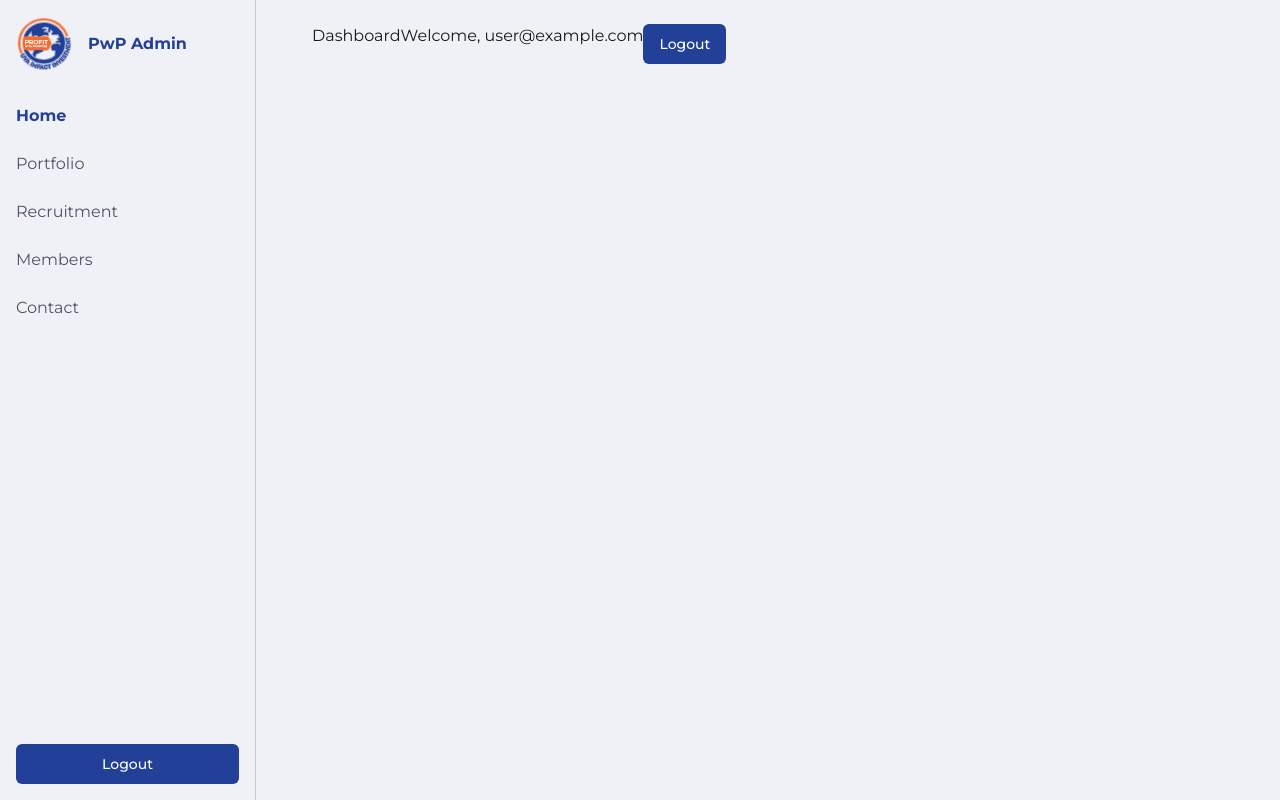
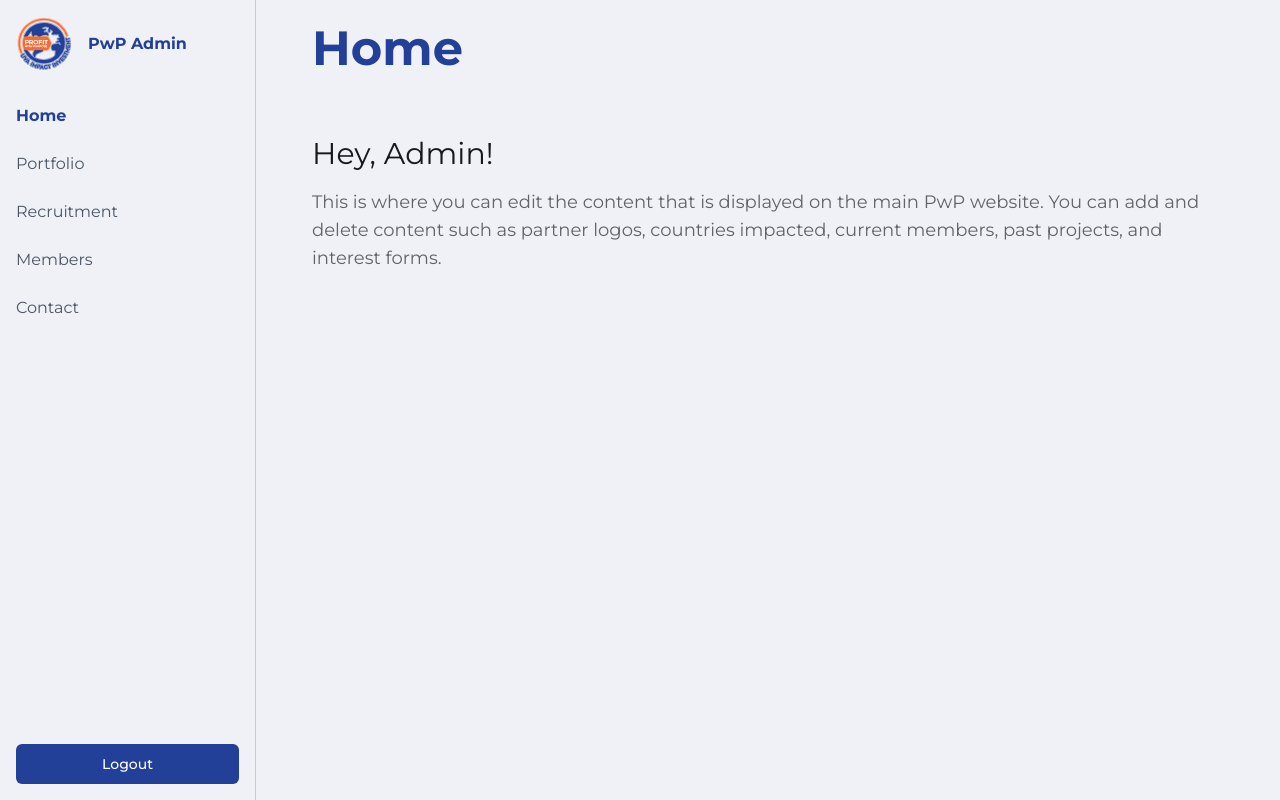
Before and after one commit to EthanHaller/PWP-Frontend, a React (Vite) app: page /admin/home in a window 1280 px wide. Built offline with nearby package versions, Linux system fonts and the light colour scheme; no server answers; sample sign-in values are in the browser's storage; a web font is replaced by a local one.

Commit message:
begin constructing admin homepage

```diff
--- a/src/main.jsx
+++ b/src/main.jsx
@@ -11,7 +11,7 @@ import Project from "./pages/Project"
 import Layout from "./components/Layout"
 import NotFound from "./components/NotFound"
 import Login from "./pages/admin/Login"
-import AdminHome from "./pages/admin/Home"
+import AdminHome from "./pages/admin/AdminHome"
 import ProtectedRoute from "./components/ProtectedRoute"
 import { AuthProvider } from "./context/AuthContext"
 import "./index.css"
--- a/src/pages/admin/Home.jsx
+++ b/src/pages/admin/AdminHome.jsx
@@ -5,7 +5,7 @@ import { auth } from "../../firebaseConfig"
 import { useAuth } from "../../context/AuthContext"
 import { Button } from "../../components/ui/button"
 
-const Dashboard = () => {
+const Home = () => {
 	const navigate = useNavigate()
 	const { currentUser } = useAuth()
 
@@ -19,14 +19,15 @@ const Dashboard = () => {
 	}
 
 	return (
-		<div className="container flex ">
-			<h1>Dashboard</h1>
-			{currentUser && <p>Welcome, {currentUser.email}</p>}
-			<Button onClick={handleLogout} className="">
-				Logout
-			</Button>
+		<div className="container">
+			<h1 className="text-5xl text-primary font-bold mb-16">Home</h1>
+			<h2 className="text-3xl mb-4">Hey, Admin!</h2>
+			<p className="text-lg text-muted-foreground">
+				This is where you can edit the content that is displayed on the main PwP website. You can add and delete content such as partner logos,
+				countries impacted, current members, past projects, and interest forms.
+			</p>
 		</div>
 	)
 }
 
-export default Dashboard
+export default Home
```
